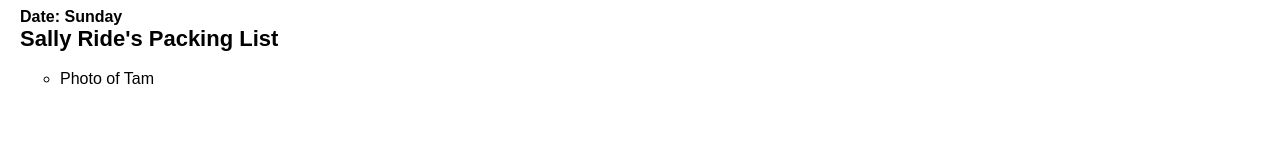
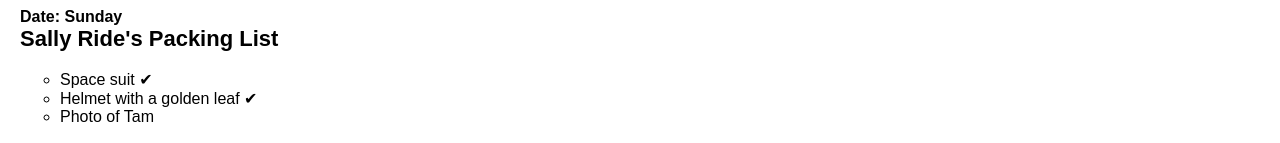
Before and after one commit to FrancisOwusu/learn_react, a React (Create React App) app: page / in a window 1280 px wide. Shown: the part 1297-1440 px from the top of the page. Before the commit the page ends 1405 px from the top, so only its background shows below. Built offline with nearby package versions, Linux system fonts and the light colour scheme.

Commit message:
add ternary condition to PackingList

```diff
--- a/src/ParkingList.js
+++ b/src/ParkingList.js
@@ -1,8 +1,10 @@
 function Item({ name, isPacked }) {
     if(isPacked){
         //if you dont want to re
-        return null;
+       // return null;
         // return <li className="item">{name} ✔</li>;
+        //use of DRY
+        return <li className="item">{isPacked?name + ' ✔' :name}</li>
     }
   return <li className="item">{name}</li>;
 }
```
